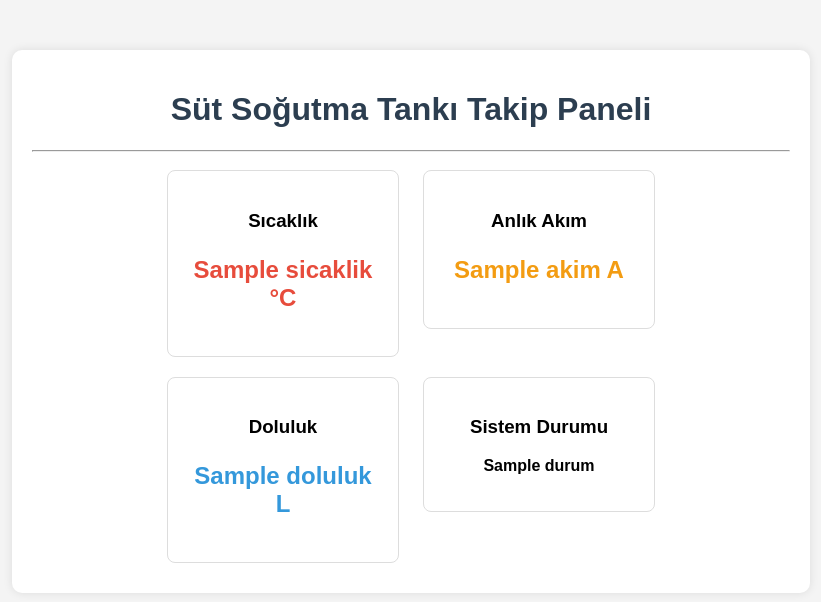
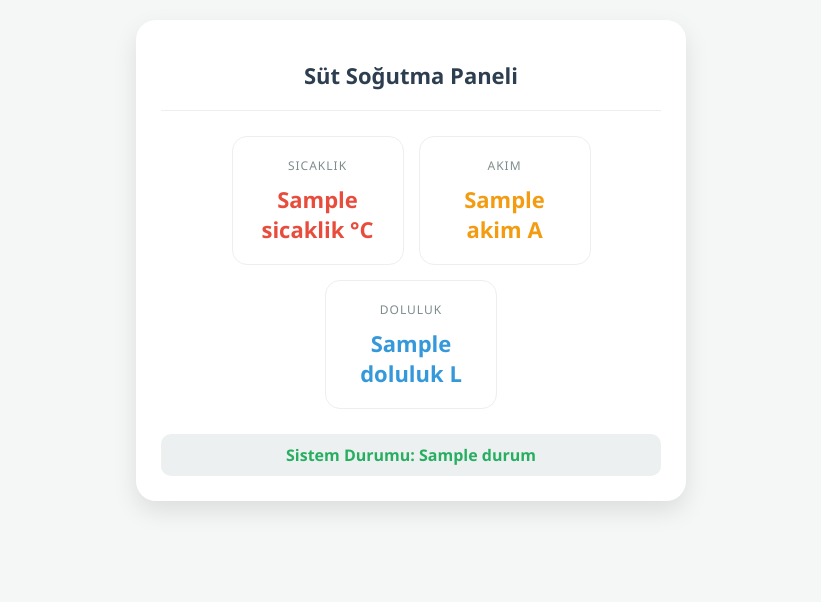
Before and after one commit to hamzatalhaakdeniz207-ux/sut-takip, a Flask app: template templates/index.html in a window 1280 px wide. Shown: the top 602 px of the page, without its empty margins (229-1050 px from the left). Run offline with Flask 3, Linux system fonts and the light colour scheme; the template is opened without the code that fills it: most values are stand-ins (such as "Sample title", 1, 10 or a date in 2020).

Commit message:
Update index.html

```diff
--- a/templates/index.html
+++ b/templates/index.html
@@ -2,51 +2,62 @@
 <html lang="tr">
 <head>
     <meta charset="UTF-8">
+    <meta name="viewport" content="width=device-width, initial-scale=1.0">
     <title>Süt Tankı İzleme Sistemi</title>
-    <style>
-        body { font-family: Arial, sans-serif; background-color: #f4f4f4; text-align: center; }
-        .konteyner { width: 60%; margin: auto; background: white; padding: 20px; border-radius: 10px; box-shadow: 0 0 10px rgba(0,0,0,0.1); margin-top: 50px; }
-        .kart { display: inline-block; width: 25%; margin: 10px; padding: 20px; border: 1px solid #ddd; border-radius: 8px; vertical-align: top; }
-        .sicaklik { color: #e74c3c; font-size: 24px; font-weight: bold; }
-        .akim { color: #f39c12; font-size: 24px; font-weight: bold; }
-        .miktar { color: #3498db; font-size: 24px; font-weight: bold; }
-        h1 { color: #2c3e50; }
-    </style>
 
     <link rel="icon" type="image/png" href="https://raw.githubusercontent.com/hamzatalhaakdeniz207-ux/sut-takip/main/logo.png">
     <link rel="apple-touch-icon" href="https://raw.githubusercontent.com/hamzatalhaakdeniz207-ux/sut-takip/main/logo.png">
+    <link rel="apple-touch-icon" sizes="180x180" href="https://raw.githubusercontent.com/hamzatalhaakdeniz207-ux/sut-takip/main/logo.png">
+
     <meta name="apple-mobile-web-app-capable" content="yes">
     <meta name="apple-mobile-web-app-status-bar-style" content="black-translucent">
     <meta name="apple-mobile-web-app-title" content="Süt Takip">
 
+    <style>
+        body { font-family: 'Segoe UI', sans-serif; background-color: #f4f7f6; text-align: center; padding: 20px; margin: 0; }
+        .konteyner { max-width: 500px; margin: auto; background: white; padding: 25px; border-radius: 20px; box-shadow: 0 10px 25px rgba(0,0,0,0.1); }
+        h1 { color: #2c3e50; font-size: 22px; margin-bottom: 20px; }
+        .kart-grubu { display: flex; flex-wrap: wrap; justify-content: center; gap: 15px; }
+        .kart { background: #fff; border: 1px solid #eee; border-radius: 15px; padding: 20px; width: 130px; }
+        .etiket { font-size: 12px; color: #7f8c8d; text-transform: uppercase; letter-spacing: 1px; }
+        .deger { font-size: 22px; font-weight: bold; margin-top: 10px; }
+        .sicaklik { color: #e74c3c; }
+        .akim { color: #f39c12; }
+        .miktar { color: #3498db; }
+        .durum-cubugu { margin-top: 25px; padding: 10px; border-radius: 10px; background: #ecf0f1; color: #27ae60; font-weight: bold; }
+    </style>
+
     <script>
-        // Sayfayı 2.5 saniyede bir yeniler
-        setInterval(function(){ location.reload(); }, 3500);
+        // Sayfayı senin ayarladığın gibi 2500ms (2.5 saniye) aralıkla yeniler
+        setInterval(function(){
+            location.reload();
+        }, 2500);
     </script>
 </head>
 <body>
     <div class="konteyner">
-        <h1>Süt Soğutma Tankı Takip Paneli</h1>
-        <hr>
+        <h1>Süt Soğutma Paneli</h1>
+        <hr style="border: 0; border-top: 1px solid #eee; margin-bottom: 25px;">
 
+        <div class="kart-grubu">
             <div class="kart">
-            <h3>Sıcaklık</h3>
-            <p class="sicaklik">{{ data.sicaklik }} °C</p>
+                <div class="etiket">Sıcaklık</div>
+                <div class="deger sicaklik">{{ data.sicaklik }} °C</div>
             </div>
 
             <div class="kart">
-            <h3>Anlık Akım</h3>
-            <p class="akim">{{ data.akim }} A</p>
+                <div class="etiket">Akım</div>
+                <div class="deger akim">{{ data.akim }} A</div>
             </div>
 
             <div class="kart">
-            <h3>Doluluk</h3>
-            <p class="miktar">{{ data.doluluk }} L</p>
+                <div class="etiket">Doluluk</div>
+                <div class="deger miktar">{{ data.doluluk }} L</div>
+            </div>
         </div>
 
-        <div class="kart">
-            <h3>Sistem Durumu</h3>
-            <p><strong>{{ data.durum }}</strong></p>
+        <div class="durum-cubugu">
+            Sistem Durumu: {{ data.durum }}
         </div>
     </div>
 </body>
```
Lines whose indentation alone changed are shown as unchanged.
